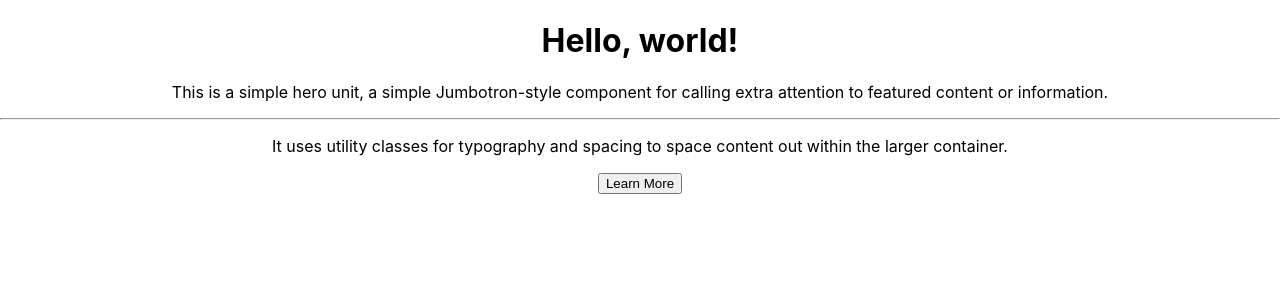
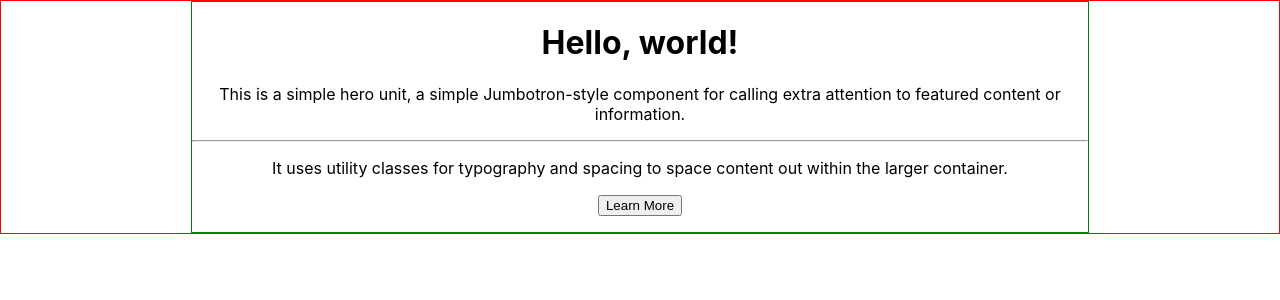
Before and after one commit to ZMcClung88/CustomChives, a React (Create React App) app: page / in a window 1280 px wide. Shown: the top 300 px of the page. Built offline with nearby package versions, Linux system fonts and the light colour scheme.

Commit message:
saving changes

```diff
--- a/src/components/JumbotronComponent.js
+++ b/src/components/JumbotronComponent.js
@@ -3,8 +3,14 @@ import { Jumbotron, Button } from 'reactstrap';
 
 const JumbotronComponent = props => {
   return (
-    <div>
-      <Jumbotron>
+    <div
+      style={{
+        border: '1px solid red',
+        display: 'flex',
+        justifyContent: 'center'
+      }}
+    >
+      <Jumbotron style={{ border: '1px solid green', width: '70vw' }}>
         <h1 className="display-3">Hello, world!</h1>
         <p className="lead">
           This is a simple hero unit, a simple Jumbotron-style component for calling extra attention to featured content
```
